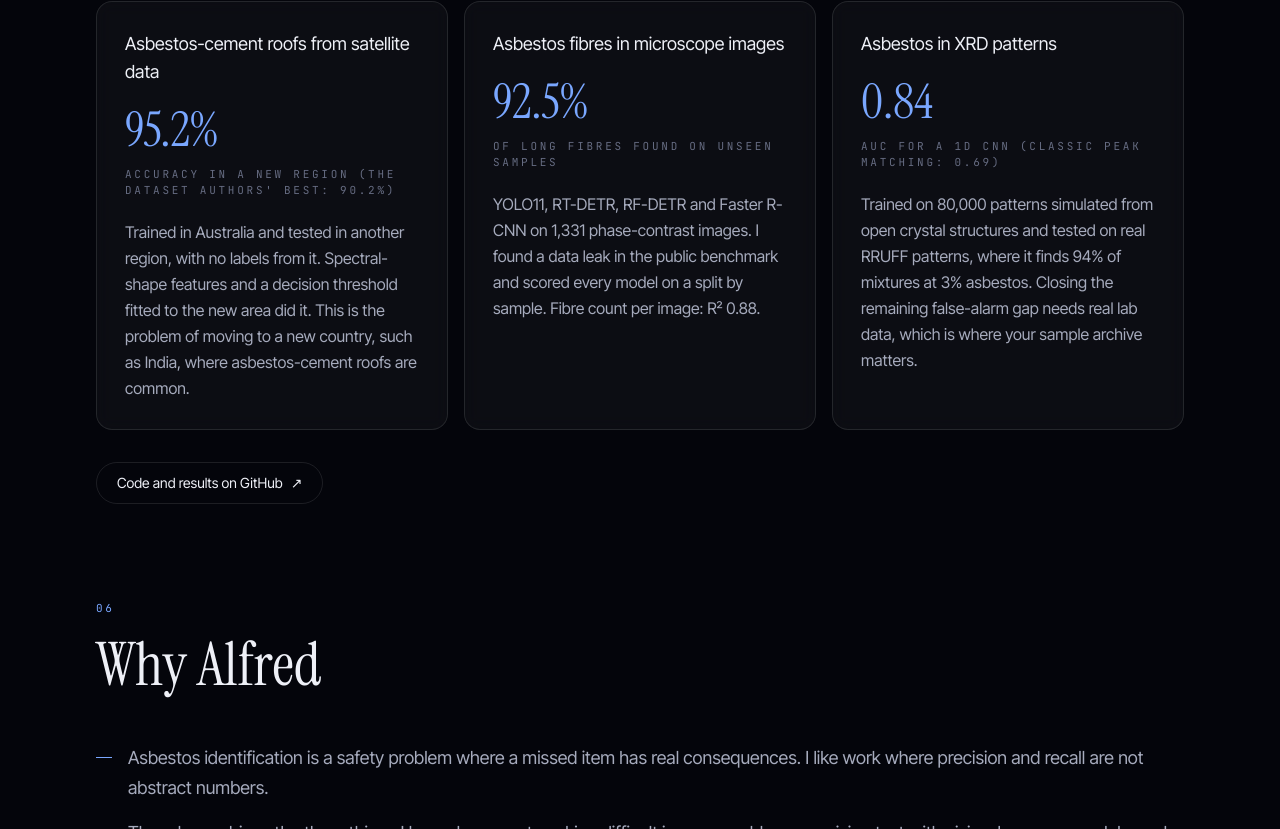
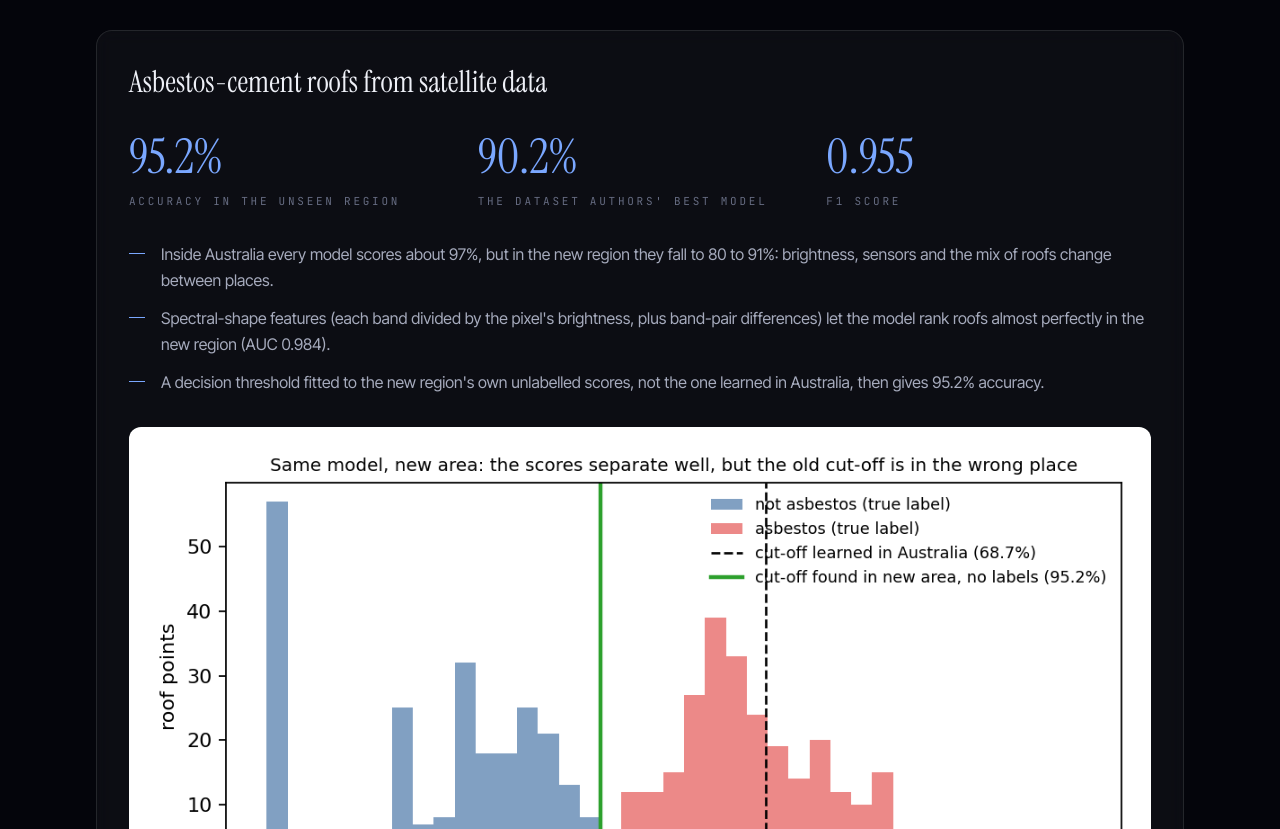
Before and after one commit to ajaywanekar/ajaywanekar.github.io, a Next.js app: page /alfred in a window 1280 px wide. Shown: the part 4691-5520 px from the top of the page. Built offline with nearby package versions, Linux system fonts and the light colour scheme.

Commit message:
Alfred page and resume: feature the asbestos-cement roof study only
Co-Authored-By: Claude Opus 5.5 <noreply@anthropic.com>

```diff
--- a/src/app/alfred/page.tsx
+++ b/src/app/alfred/page.tsx
@@ -151,16 +151,30 @@ export default function AlfredPage() {
         {/* Open study */}
         <Section index="05" title={alfred.sections.study}>
           <p className="max-w-3xl text-lg leading-relaxed text-muted">{alfred.study.intro}</p>
-          <div className="mt-10 grid gap-4 md:grid-cols-3">
-            {alfred.study.items.map((s) => (
-              <article key={s.title} className="rounded-2xl border border-line bg-glass p-6 backdrop-blur-sm sm:p-7">
-                <h3 className="text-lg text-fg">{s.title}</h3>
-                <p className="mt-5 font-serif text-5xl leading-none text-accent">{s.value}</p>
-                <p className={`${label} mt-3 text-faint`}>{s.unit}</p>
-                <p className="mt-5 leading-relaxed text-muted">{s.body}</p>
-              </article>
+          <div className="mt-10 rounded-2xl border border-line bg-glass p-6 backdrop-blur-sm sm:p-8">
+            <h3 className="font-serif text-3xl leading-tight">{alfred.study.title}</h3>
+            <dl className="mt-8 grid gap-6 sm:grid-cols-3">
+              {alfred.study.stats.map((s) => (
+                <div key={s.label}>
+                  <dt className="font-serif text-5xl leading-none text-accent">{s.value}</dt>
+                  <dd className={`${label} mt-3 text-faint`}>{s.label}</dd>
+                </div>
               ))}
-          </div>
+            </dl>
+            <ul className="mt-8 space-y-3 leading-relaxed text-muted">
+              {alfred.study.points.map((p) => (
+                <li key={p} className="flex gap-4">
+                  <span className="mt-3 h-px w-4 shrink-0 bg-accent" />
+                  {p}
+                </li>
+              ))}
+            </ul>
+            <img
+              src={alfred.study.figure}
+              alt={alfred.study.figureAlt}
+              className="mt-8 w-full rounded-xl bg-white p-2"
+              loading="lazy"
+            />
             <a
               href={alfred.study.repo}
               target="_blank"
@@ -169,6 +183,7 @@ export default function AlfredPage() {
             >
               Code and results on GitHub <span aria-hidden>↗</span>
             </a>
+          </div>
         </Section>
 
         {/* Why */}
--- a/src/data/alfred.ts
+++ b/src/data/alfred.ts
@@ -114,31 +114,25 @@ export const alfred = {
     },
   ],
 
-  // An open study Ajay built on public data, on the problems Alfred's AI team works on.
+  // An open study Ajay built on public data: asbestos-cement roofs from satellite spectra.
   study: {
+    title: "Asbestos-cement roofs from satellite data",
     intro:
-      "Before applying, I built an open study on detecting asbestos with machine learning, using only public data, to learn the problems your AI team works on: under the microscope, in XRD patterns, and from satellite data. Code, results and figures are on GitHub.",
+      "Before applying, I built an open study on finding asbestos-cement roofs from 8-band satellite data. The model is trained in Australia and has to work in a different region, with no labels from it: the same problem Alfred faces when moving into a new country such as India, where asbestos-cement roofs are still common.",
+    stats: [
+      { value: "95.2%", label: "accuracy in the unseen region" },
+      { value: "90.2%", label: "the dataset authors' best model" },
+      { value: "0.955", label: "F1 score" },
+    ],
+    points: [
+      "Inside Australia every model scores about 97%, but in the new region they fall to 80 to 91%: brightness, sensors and the mix of roofs change between places.",
+      "Spectral-shape features (each band divided by the pixel's brightness, plus band-pair differences) let the model rank roofs almost perfectly in the new region (AUC 0.984).",
+      "A decision threshold fitted to the new region's own unlabelled scores, not the one learned in Australia, then gives 95.2% accuracy.",
+    ],
+    figure: "/alfred/roofs-new-area.png",
+    figureAlt:
+      "Histogram of model scores in the new region: asbestos and non-asbestos roofs separate well, the Australian cut-off sits inside the asbestos group, and the new-region cut-off falls in the gap.",
     repo: "https://github.com/ajaywanekar/asbestos-ai-study",
-    items: [
-      {
-        title: "Asbestos-cement roofs from satellite data",
-        value: "95.2%",
-        unit: "accuracy in a new region (the dataset authors' best: 90.2%)",
-        body: "Trained in Australia and tested in another region, with no labels from it. Spectral-shape features and a decision threshold fitted to the new area did it. This is the problem of moving to a new country, such as India, where asbestos-cement roofs are common.",
-      },
-      {
-        title: "Asbestos fibres in microscope images",
-        value: "92.5%",
-        unit: "of long fibres found on unseen samples",
-        body: "YOLO11, RT-DETR, RF-DETR and Faster R-CNN on 1,331 phase-contrast images. I found a data leak in the public benchmark and scored every model on a split by sample. Fibre count per image: R² 0.88.",
-      },
-      {
-        title: "Asbestos in XRD patterns",
-        value: "0.84",
-        unit: "AUC for a 1D CNN (classic peak matching: 0.69)",
-        body: "Trained on 80,000 patterns simulated from open crystal structures and tested on real RRUFF patterns, where it finds 94% of mixtures at 3% asbestos. Closing the remaining false-alarm gap needs real lab data, which is where your sample archive matters.",
-      },
-    ],
   },
 
   // Short cards: where Ajay plugs into Alfred specifically.
```
Also changed, not shown: public/alfred/roofs-new-area.png (added), 1 other file (tests, documents, lock files or other folders). Lines whose indentation alone changed are shown as unchanged.
